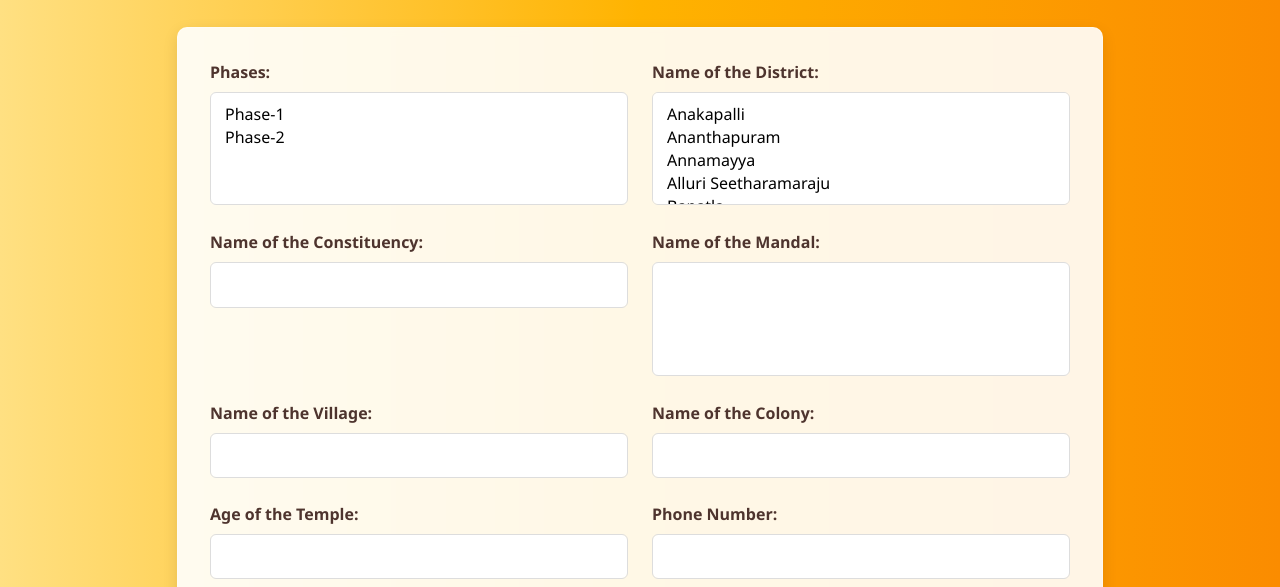
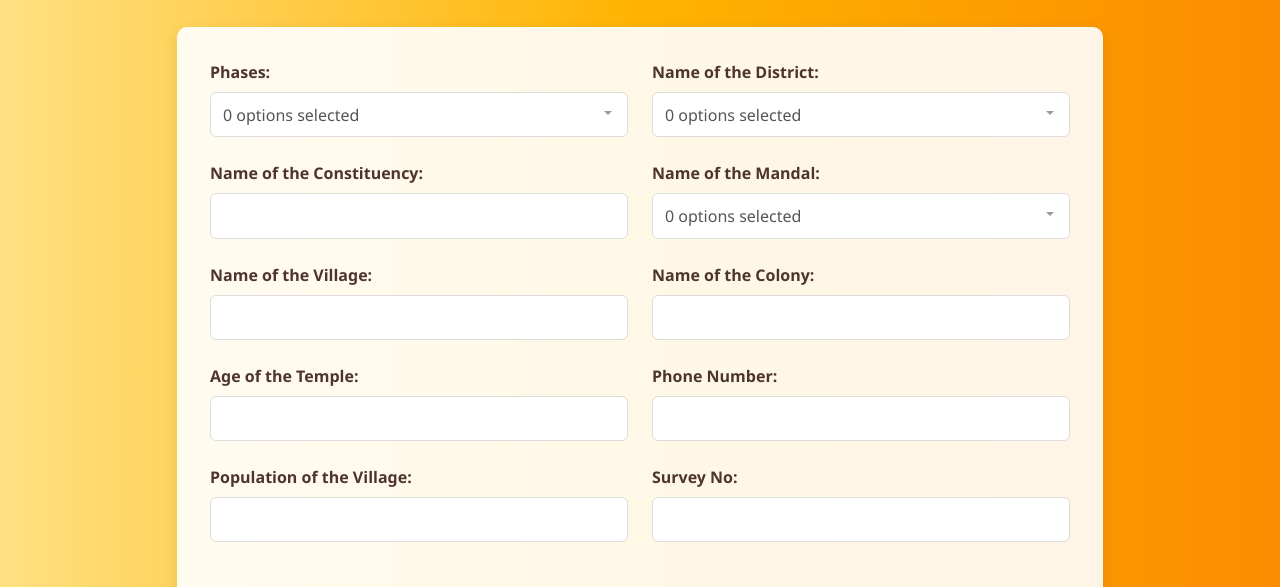
Before and after one commit to KalyankumarKummara/Project-demo, a plain HTML site: page RenovationOfTemple.html in a window 1280 px wide. Shown: the part 138-725 px from the top of the page. Drawn offline with nearby package versions, Linux system fonts and the light colour scheme.

Commit message:
Update RenovationOfTemple.html

```diff
--- a/RenovationOfTemple.html
+++ b/RenovationOfTemple.html
@@ -13,8 +13,8 @@
     <script src="https://cdn.jsdelivr.net/npm/bootstrap@5.0.2/dist/js/bootstrap.min.js" integrity="sha384-cVKIPhGWiC2Al4u+LWgxfKTRIcfu0JTxR+EQDz/bgldoEyl4H0zUF0QKbrJ0EcQF" crossorigin="anonymous"></script>
 
     <script src="https://code.jquery.com/jquery-3.5.1.min.js"></script>
-    <link rel="stylesheet" href="/static/css/fstdropdown.css">
-    <link rel="stylesheet" href="/static/css/fstdropdown.min.css">
+    <link rel="stylesheet" href="fstdropdown.css">
+    <link rel="stylesheet" href="fstdropdown.min.css">
 
     <script type="module" src="https://unpkg.com/ionicons@5.5.2/dist/ionicons/ionicons.esm.js"></script>
     <script src="https://unpkg.com/axios/dist/axios.min.js"></script>
@@ -24,8 +24,8 @@
         integrity='sha384-UO2eT0CpHqdSJQ6hJty5KVphtPhzWj9WO1clHTMGa3JDZwrnQq4sF86dIHNDz0W1'
         crossorigin='anonymous'></script>
 
-    <script src="/static/javascript/fstdropdown.js"></script>
-    <script src="/static/javascript/fstdropdown.min.js"></script>
+    <script src="fstdropdown.js"></script>
+    <script src="fstdropdown.min.js"></script>
 
     <link rel="stylesheet" href="https://maxcdn.bootstrapcdn.com/font-awesome/4.2.0/css/font-awesome.min.css">
 
```
